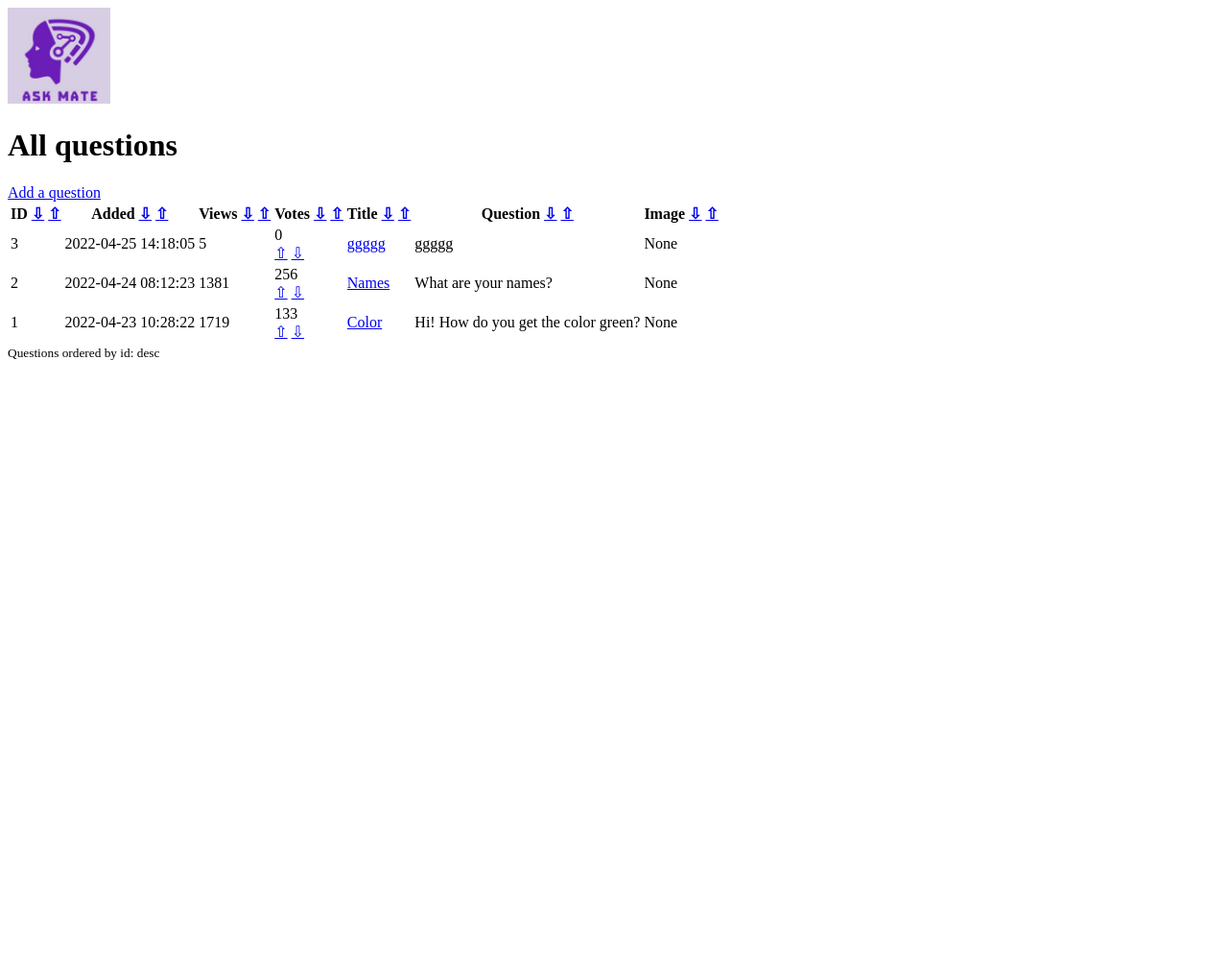
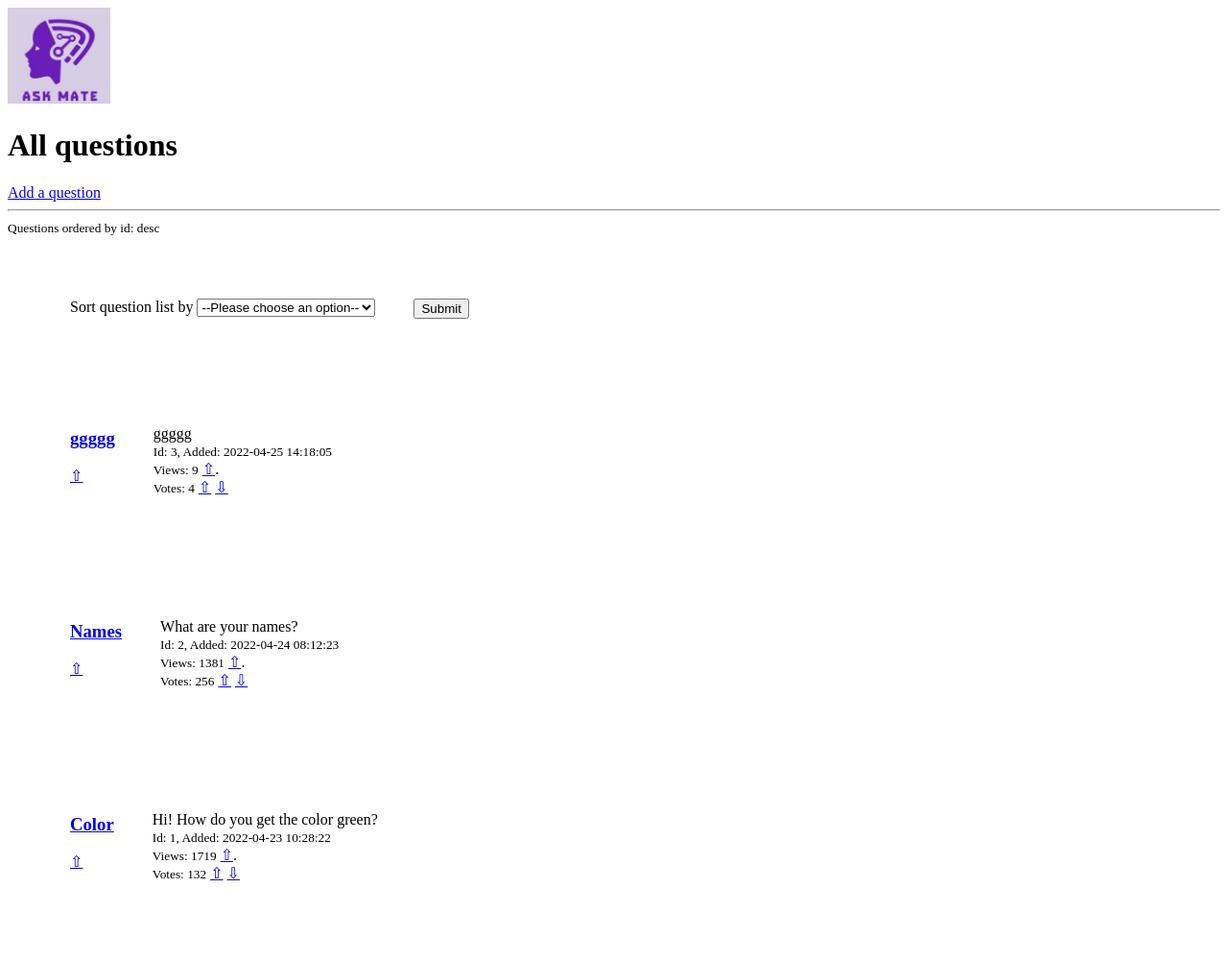
Before and after one commit to abenteuerzeit/ask-mate, a Flask app: page / in a window 1280 px wide. Shown: the whole page at 96% size. Before the commit the page ends 375 px from the top, so only its background shows below. Run offline with Flask 2, Linux system fonts and the light colour scheme.

Commit message:
Add Div (CSS Flexbox)

```diff
--- a/sample_data/question.csv
+++ b/sample_data/question.csv
@@ -1,4 +1,4 @@
 id,submission_time,view_number,vote_number,title,message,image
-1,1650709702,1719,133,Color,Hi! How do you get the color green?,
+1,1650709702,1719,132,Color,Hi! How do you get the color green?,
 2,1650787943,1381,256,Names,What are your names?,
-3,1650896285,5,0,ggggg,ggggg,
+3,1650896285,9,4,ggggg,ggggg,
--- a/templates/layout.html
+++ b/templates/layout.html
@@ -6,12 +6,15 @@
     <title>{% block title %}{% endblock %}</title>
     <style>
         .questions {
+            padding: 10px;
+            margin: 35px;
             display: flex;
             flex-direction: row;
+            justify-content: flex-start;
         }
         .question {
-            padding: 15px;
-            margin: 5px;
+            padding: 10px;
+            margin: 10px;
         }
         .answers {
             display: flex;
--- a/templates/list.html
+++ b/templates/list.html
@@ -4,66 +4,49 @@
     <img class="logo" src="/uploads/logo.jpg" alt="logo" height="100">
     <h1>All questions</h1>
     <a href="/add-question">Add a question</a>
-    <table>
-        <thead>
-        <tr>
-            <th>ID
-                <a href="/list?order_by=id">&#8681</a>
-                <a href="/list?order_by=id&order_direction=asc">&#8679</a>
-            </th>
-            <th>Added
-                <a href="/list?order_by=submission_time">&#8681</a>
-                <a href="/list?order_by=submission_time&order_direction=asc">&#8679</a>
-            </th>
-            <th>Views
-                <a href="/list?order_by=view_number">&#8681</a>
-                <a href="/list?order_by=view_number&order_direction=asc">&#8679</a>
-            </th>
-            <th> Votes
-                <a href="/list?order_by=vote_number">&#8681</a>
-                <a href="/list?order_by=vote_number&order_direction=asc">&#8679</a>
-            </th>
-            <th> Title
-                <a href="/list?order_by=title">&#8681</a>
-                <a href="/list?order_by=title&order_direction=asc">&#8679</a>
-            </th>
-            <th>Question
-                <a href="/list?order_by=message">&#8681</a>
-                <a href="/list?order_by=message&order_direction=asc">&#8679</a>
-            </th>
-            <th>Image
-                <a href="/list?order_by=message">&#8681</a>
-                <a href="/list?order_by=message&order_direction=asc">&#8679</a>
-            </th>
-        </tr>
-        </thead>
-        <tbody>
+    <hr>
+    <small> Questions ordered by {{ order_by }}: {{ order_direction }}</small>
+    <div class="questions">
+        <div class="question">
+            Sort question list by
+            <select name="order_by" id="order_by" form="sort">
+                <option value="">--Please choose an option--</option>
+                <option value="title">Title &#8681</option>
+                <option value="view_number">Views &#8681</option>
+            </select>
+        </div>
+        <div class="question">
+            <form action="/list" method="get" id="sort">
+                <input type="submit"></form>
+        </div>
+    </div>
+
+    {% if questions %}
         {% for row in questions %}
-            <tr>
-                <td>
-                    {{ row.id }}
-                </td>
-                <td>{{ row.submission_time }}</td>
-                <td>{{ row.view_number }}</td>
-                <td>
-                    {{ row.vote_number }}<br>
-                    <a href="/question/{{ row.id }}/vote-up">&#8679</a>
-                    <a href="/question/{{ row.id }}/vote-down">&#8681</a>
-                </td>
-                <td>
-                    <a href="/question/{{ row.id }}"> {{ row.title }} </a>
-                </td>
-                <td> {{ row.message|truncate(100) }} <br>
-                </td>
-                <td>
+            <div class="questions">
+                <div class="question">
+                    <h3>
+                        <a href="/question/{{ row.id }}">{{ row.title }}</a><br>
+                    </h3>
+                    <a href="/list?order_by=title&order_direction=asc">&#8679</a>
+                </div>
+                <div class="question">
+                    <p>
+                        {{ row.message|truncate(100) }}<br>
+                        <small>Id: {{ row.id }}, Added: {{ row.submission_time }}</small><br>
+                        <small>Views: {{ row.view_number }}</small>
+                        <a href="/list?order_by=view_number&order_direction=asc">&#8679</a>.<br>
+                        <small>Votes: {{ row.vote_number }}</small>
+                        <a href="/question/{{ row.id }}/vote-up">&#8679</a>
+                        <a href="/question/{{ row.id }}/vote-down">&#8681</a>
+                    </p>
                     {% if row.image %}
-                        <img src="{{ row.image }}" alt="uploaded image" width="25"> </td>
-                    {% else %}
-                        None
+                        <img src="{{ row.image }}" alt="uploaded image" width="25" style="float: left">
                     {% endif %}
-            </tr>
+                </div>
+            </div>
         {% endfor %}
-        </tbody>
-    </table>
-    <small> Questions ordered by {{ order_by }}: {{ order_direction }}</small>
+    {% else %}
+        <p>No questions added yet. <a href="/add-question">Add a question now!</a></p>
+    {% endif %}
 {% endblock %}
--- a/templates/question.html
+++ b/templates/question.html
@@ -39,7 +39,6 @@
             </div>
         {% endfor %}
     {% endif %}
-
     <a href="/question/{{ question.id }}/new-answer">Add a new answer</a><br>
     <a href="/question/{{ question.id }}/delete">Delete question</a>
 {% endblock %}
```
Lines whose indentation alone changed are shown as unchanged.
